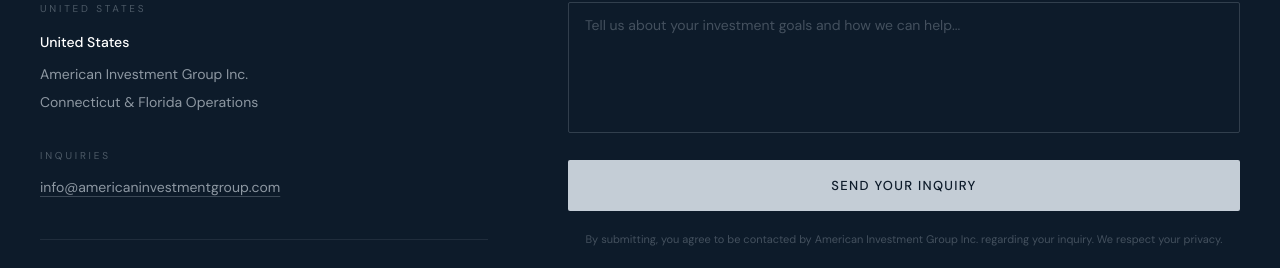
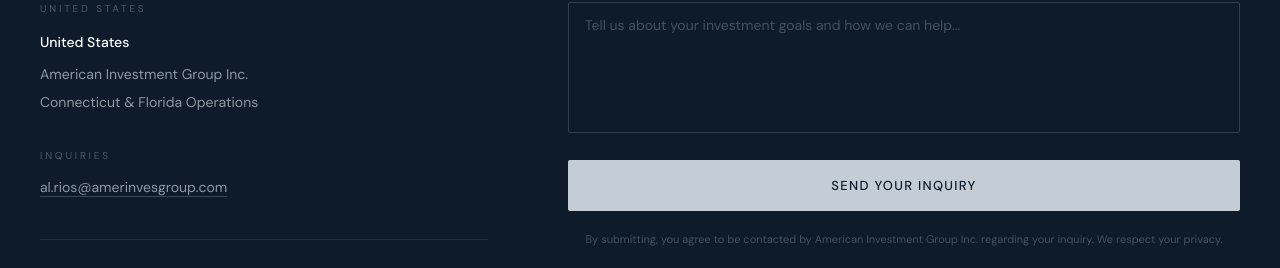
Before and after one commit to arios813/aig-website, a Next.js app: page / in a window 1280 px wide. Shown: the part 6716-6984 px from the top of the page. Built offline with nearby package versions, Linux system fonts and the light colour scheme.

Commit message:
Update inquiries email address

```diff
--- a/locales/en.ts
+++ b/locales/en.ts
@@ -243,7 +243,7 @@
       primaryAddress: 'American Investment Group Inc.\nAsunción, República del Paraguay',
       usName: 'United States',
       usAddress: 'American Investment Group Inc.\nConnecticut & Florida Operations',
-      email: 'info@americaninvestmentgroup.com',
+      email: 'al.rios@amerinvesgroup.com',
     },
     disclaimer:
       "American Investment Group Inc. is an independent investment firm focused on Paraguay's real estate and agricultural markets. All investments involve risk. Please consult a licensed financial advisor before making investment decisions.",
--- a/locales/es.ts
+++ b/locales/es.ts
@@ -245,7 +245,7 @@
       primaryAddress: 'American Investment Group Inc.\nAsunción, República del Paraguay',
       usName: 'Estados Unidos',
       usAddress: 'American Investment Group Inc.\nOperaciones en Connecticut y Florida',
-      email: 'info@americaninvestmentgroup.com',
+      email: 'al.rios@amerinvesgroup.com',
     },
     disclaimer:
       'American Investment Group Inc. es una firma de inversión independiente enfocada en los mercados inmobiliarios y agrícolas de Paraguay. Todas las inversiones conllevan riesgo. Consulte a un asesor financiero autorizado antes de tomar decisiones de inversión.',
```
